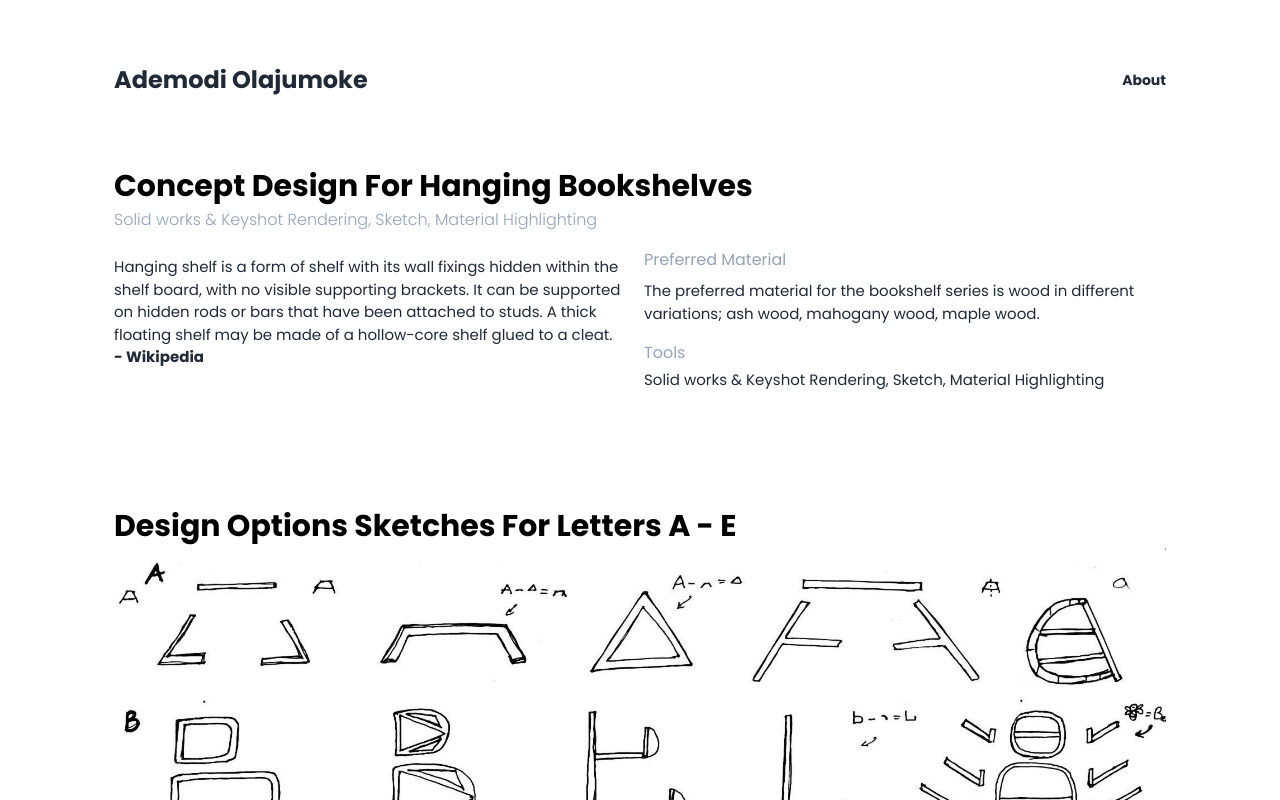
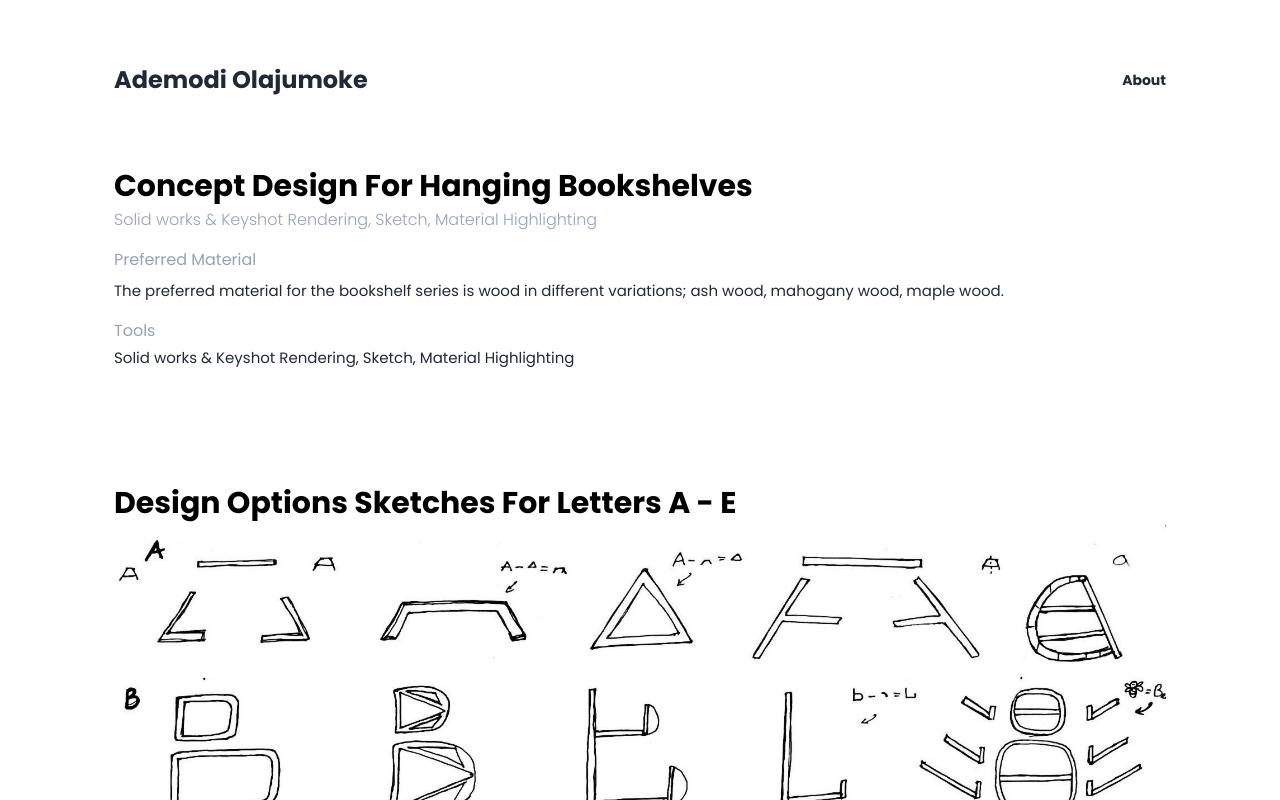
Before and after one commit to jydoskey/Hey-Jide-portfolio, a Vue app: page /shelf in a window 1280 px wide. Shown: the top 800 px of the page. Built offline with nearby package versions, Linux system fonts and the light colour scheme.

Commit message:
adjusted grid-col nums

```diff
--- a/src/components/description/BusShelter.vue
+++ b/src/components/description/BusShelter.vue
@@ -24,7 +24,7 @@
         </div>
         <div
           class="
-            grid-cols-2
+            grid-cols-1
             pt-0
             pb-10
             px-6
--- a/src/components/description/Chair.vue
+++ b/src/components/description/Chair.vue
@@ -24,21 +24,13 @@
         </div>
         <div
           class="
-            grid-cols-2
+            grid-cols-1
             pt-0
             pb-10
             px-6
             lg:space-y-0 lg:grid lg:gap-2 lg:grid-rows-1 lg:mx-auto
           "
         >
-          <p class="text-thin mt-2 text-gray-800 mb-4 dark:text-white">
-            Any of various devices that hold up or support <br /><span
-              class="font-bold"
-            >
-              - Merriam-Webster</span
-            >
-          </p>
-
           <div>
             <h1 class="text-base capitalize text-slate-400 dark:text-white">
               selected design
--- a/src/components/description/Helmet.vue
+++ b/src/components/description/Helmet.vue
@@ -24,7 +24,7 @@
         </div>
         <div
           class="
-            grid-cols-2
+            grid-cols-1
             pt-0
             pb-10
             px-6
--- a/src/components/description/Shelf.vue
+++ b/src/components/description/Shelf.vue
@@ -24,21 +24,13 @@
         </div>
         <div
           class="
-            grid-cols-2
+            grid-cols-1
             pt-0
             pb-10
             px-6
             lg:space-y-0 lg:grid lg:gap-2 lg:grid-rows-1 lg:mx-auto
           "
         >
-          <p class="text-thin mt-2 text-gray-800 mb-4 dark:text-white">
-            Hanging shelf is a form of shelf with its wall fixings hidden within
-            the shelf board, with no visible supporting brackets. It can be
-            supported on hidden rods or bars that have been attached to studs. A
-            thick floating shelf may be made of a hollow-core shelf glued to a
-            cleat. <br /><span class="font-bold"> - Wikipedia</span>
-          </p>
-
           <div>
             <h1 class="text-base capitalize text-slate-400 dark:text-white">
               preferred material
```
